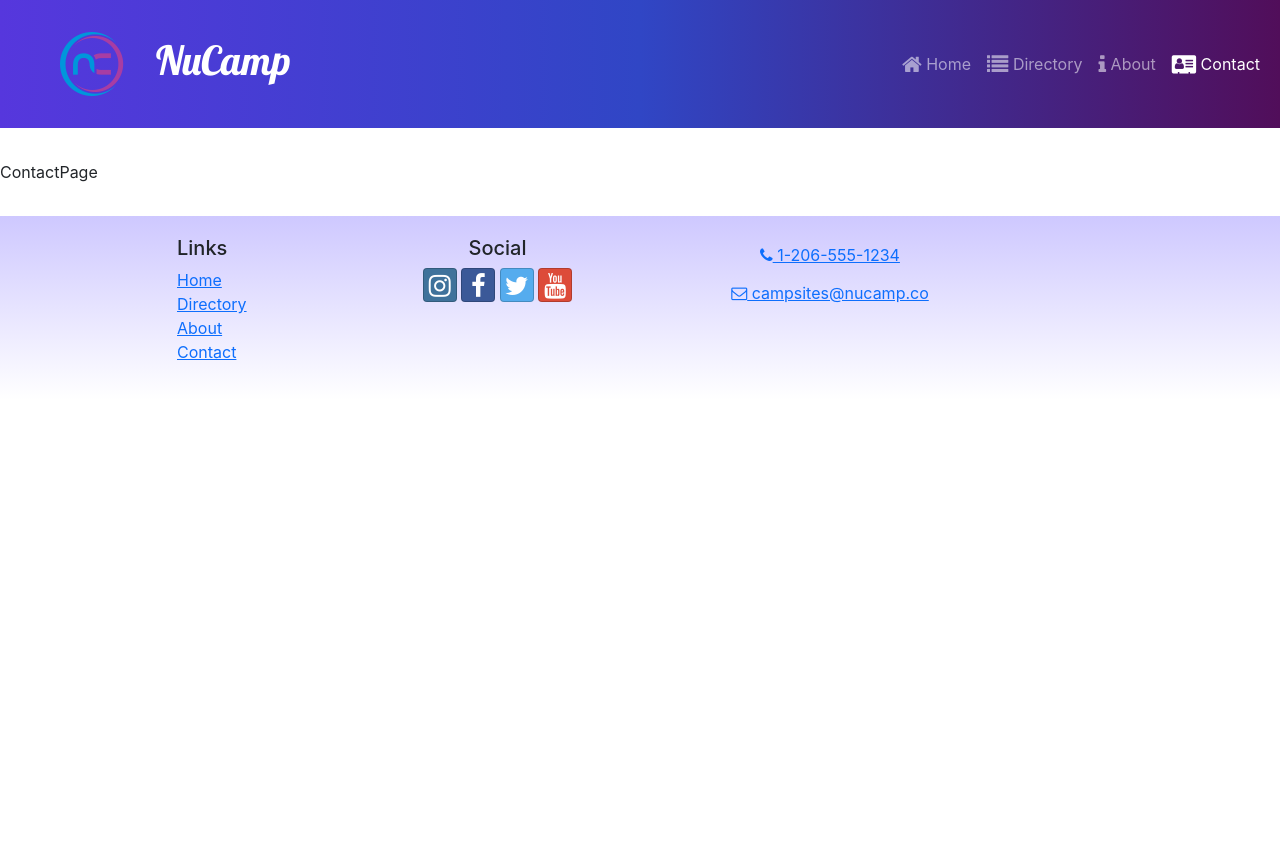
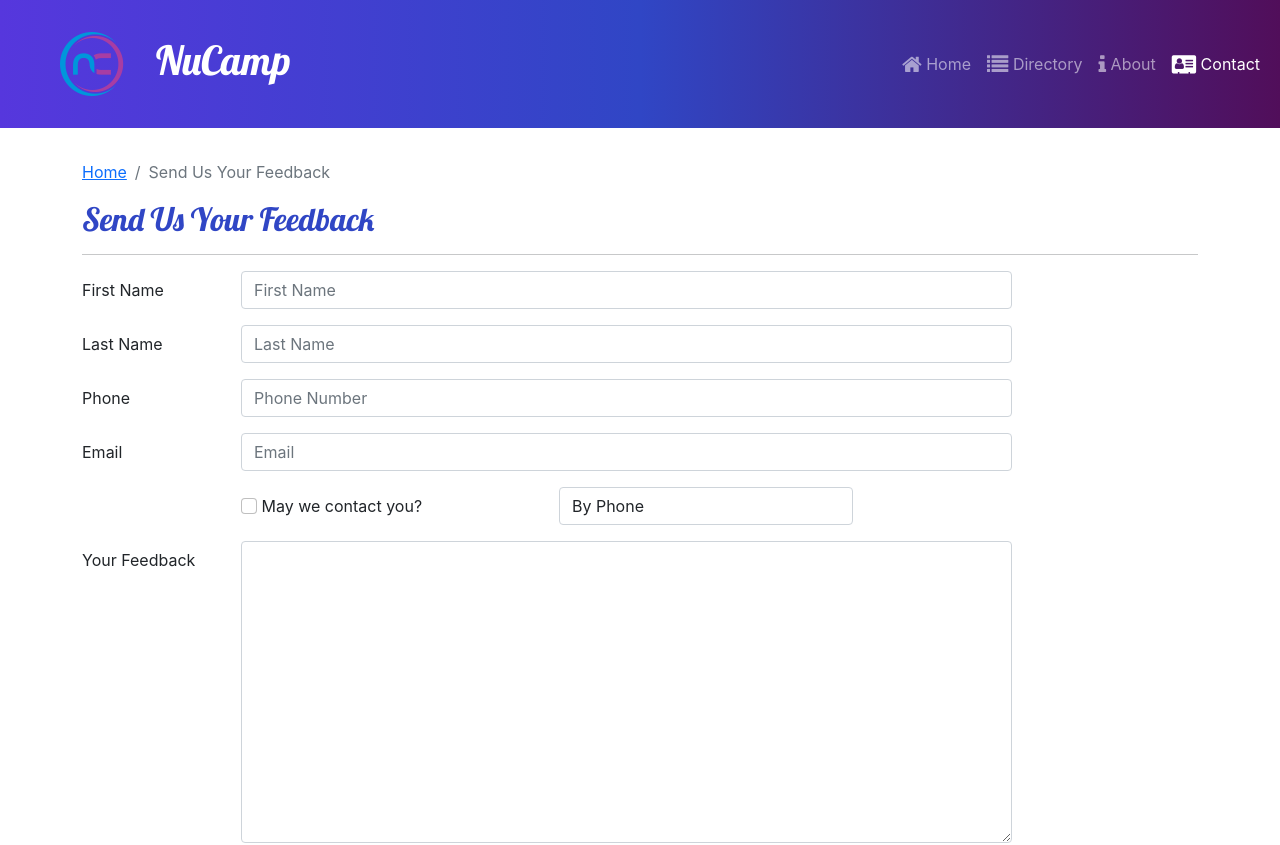
Before and after one commit to ValentinaGorlanova0707/NucampsiteReact, a React (Create React App) app: page /contact in a window 1280 px wide. Shown: the top 845 px of the page. Before the commit the page ends 800 px from the top, so only its background shows below. Built offline with nearby package versions, Linux system fonts and the light colour scheme.

Commit message:
ContactForm

```diff
--- /dev/null
+++ b/src/components/ContactForm.js
@@ -0,0 +1,93 @@
+import { Button, Label, Col, FormGroup } from 'reactstrap';
+import { Formik, Field, Form } from 'formik';
+
+const ContactForm = () => {
+    const handleSubmit = (values, { resetForm }) => {
+        console.log('form values:', values);
+        console.log('in JSON format:', JSON.stringify(values));
+        resetForm();
+    };
+
+    return(
+        <Formik
+        initialValues={{
+            firstName: '',
+            lastName: '',
+            phoneNum: '',
+            email: '',
+            agree: false,
+            contactType: 'By Phone',
+            feedback: '',
+        }}
+        onSubmit={handleSubmit}
+        >
+        <Form>
+            <FormGroup row>
+                <Label htmlFor='firstName' md='2'>
+                    First Name
+                </Label>
+                <Col md='10'>
+                    <Field className='form-control' name='firstName' placeholder='First Name'/>
+                </Col>
+            </FormGroup>
+            <FormGroup row>
+                <Label htmlFor='lastName' md='2'>
+                    Last Name
+                </Label>
+                <Col md='10'>
+                    <Field className='form-control' name='lastName' placeholder='Last Name'/>
+                </Col>
+            </FormGroup>
+            <FormGroup row>
+                <Label htmlFor='phoneNum' md='2'>
+                    Phone
+                </Label>
+                <Col md='10'>
+                    <Field className='form-control' name='phoneNum' placeholder='Phone Number'/>
+                </Col>
+            </FormGroup>
+            <FormGroup row>
+                <Label htmlFor='email' md='2'>
+                    Email
+                </Label>
+                <Col md='10'>
+                    <Field className='form-control' name='email' placeholder='Email'/>
+                </Col>
+            </FormGroup>
+            <FormGroup row>
+                <Label check md={{ size: 4, offset: 2 }}>
+                    <Field
+                        name='agree'
+                        type='checkbox'
+                        className='form-check-input'
+                    />{' '}
+                    May we contact you?
+                </Label>
+                <Col md='4'>
+                    <Field className='form-control' name='contactType' as='select'>
+                        <option>By Phone</option>
+                        <option>By Email</option>
+                    </Field>
+                </Col>
+            </FormGroup>
+            <FormGroup row>
+                <Label htmlFor='feedback' md='2'>
+                    Your Feedback
+                </Label>
+                <Col md='10'>
+                    <Field className='form-control' name='feedback' as='textarea' rows='12'/>
+                </Col>
+            </FormGroup>
+            <FormGroup row>
+                    <Col md={{ size: 10, offset: 2 }}>
+                        <Button type='submit' color='primary'>
+                            Send Feedback
+                        </Button>
+                    </Col>
+                </FormGroup>
+        </Form>
+    </Formik>
+    )
+}
+
+export default ContactForm;
--- /dev/null
+++ b/src/components/SubHeader.js
@@ -0,0 +1,26 @@
+import { Col, Row, Breadcrumb, BreadcrumbItem } from 'reactstrap';
+import { Link } from 'react-router-dom';
+
+const SubHeader = ({ current, detail }) => {
+    return (
+        <Row>
+            <Col>
+                <Breadcrumb>
+                    <BreadcrumbItem>
+                        <Link to='/'>Home</Link>
+                    </BreadcrumbItem>
+                    {detail && (
+                        <BreadcrumbItem>
+                            <Link to='/directory'>Directory</Link>
+                        </BreadcrumbItem>
+                    )}
+                    <BreadcrumbItem active>{current}</BreadcrumbItem>
+                </Breadcrumb>
+                <h2>{current}</h2>
+                <hr />
+            </Col>
+        </Row>
+    );
+};
+
+export default SubHeader;
--- /dev/null
+++ b/src/features/display/AnimatedDisplayCard.js
@@ -0,0 +1,32 @@
+import { useState, useEffect } from 'react';
+import { Card, CardImg, CardText, CardBody, CardTitle } from 'reactstrap';
+import { useSpring, animated } from 'react-spring';
+
+const AnimatedDisplayCard = ({ item }) => {
+    const { image, name, description } = item;
+    const [toggle, setToggle] = useState(false);
+
+    const animatedStyle = useSpring({
+        opacity: toggle ? 1 : 0,
+        transform: toggle ? 'scale(1,1)' : 'scale(1,0)',
+        config: { duration: 500 }
+    });
+
+    useEffect(() => {
+        setToggle(true);
+    }, []);
+
+    return (
+        <animated.div style={animatedStyle}>
+            <Card>
+                <CardImg src={image} alt={name} />
+                <CardBody>
+                    <CardTitle>{name}</CardTitle>
+                    <CardText>{description}</CardText>
+                </CardBody>
+            </Card>
+        </animated.div>
+    );
+};
+
+export default AnimatedDisplayCard;
--- a/src/features/display/DisplayList.js
+++ b/src/features/display/DisplayList.js
@@ -1,5 +1,6 @@
 import { Col, Row } from 'reactstrap';
-import DisplayCard from './DisplayCard';
+import AnimatedDisplayCard from './AnimatedDisplayCard';
+// import DisplayCard from './DisplayCard';
 import { selectFeaturedCampsite } from '../campsites/campsitesSlice';
 import { selectFeaturedPromotion } from '../promotions/promotionsSlice';
 
@@ -11,7 +12,7 @@ const DisplayList = () => {
             {items.map((item, idx) => {
                 return (
                     <Col md className='m-1' key={idx}>
-                        <DisplayCard item={item} />
+                        <AnimatedDisplayCard item={item} />
                     </Col>
                 );
             })}
--- a/src/pages/CampsiteDetailPage.js
+++ b/src/pages/CampsiteDetailPage.js
@@ -3,6 +3,7 @@ import { useParams } from 'react-router-dom';
 import { selectCampsiteById } from '../features/campsites/campsitesSlice';
 import CampsiteDetail from '../features/campsites/CampsiteDetail';
 import CommentsList from '../features/comments/CommentsList';
+import SubHeader from '../components/SubHeader';
 
 const CampsiteDetailPage = () => {
     const { campsiteId } = useParams();
@@ -10,6 +11,7 @@ const CampsiteDetailPage = () => {
 
     return (
         <Container>
+            <SubHeader current={campsite.name} detail={true} />
             <Row>
                 <CampsiteDetail campsite={campsite} />
                 <CommentsList campsiteId={campsiteId} />
--- a/src/pages/CampsitesDirectoryPage.js
+++ b/src/pages/CampsitesDirectoryPage.js
@@ -1,9 +1,11 @@
 import { Container } from 'reactstrap';
 import CampsitesList from '../features/campsites/CampsitesList';
+import SubHeader from '../components/SubHeader';
 
 const CampsitesDirectoryPage = () => {
     return (
         <Container>
+            <SubHeader current='Directory'  detail={false} />
             <CampsitesList/>
         </Container>
     );
--- a/src/pages/ContactPage.js
+++ b/src/pages/ContactPage.js
@@ -1,5 +1,16 @@
+import ContactForm from '../components/ContactForm';
+import SubHeader from '../components/SubHeader';
+import { Container, Col } from 'reactstrap';
+
 const ContactPage = () => {
-    return <div>ContactPage</div>;
+    return (
+        <Container>
+            <SubHeader current='Send Us Your Feedback'  detail={false} />
+            <Col md='10'>
+                    <ContactForm />
+            </Col>
+    </Container>
+    );
 };
 
 export default ContactPage;
--- a/src/pages/HomePage.js
+++ b/src/pages/HomePage.js
@@ -1,9 +1,11 @@
 import { Container } from 'reactstrap';
 import DisplayList from '../features/display/DisplayList';
+import SubHeader from '../components/SubHeader';
 
 const HomePage = () => {
     return (
         <Container>
+            <SubHeader current='Home' detail={false} />
             <DisplayList />
         </Container>
     );
```
